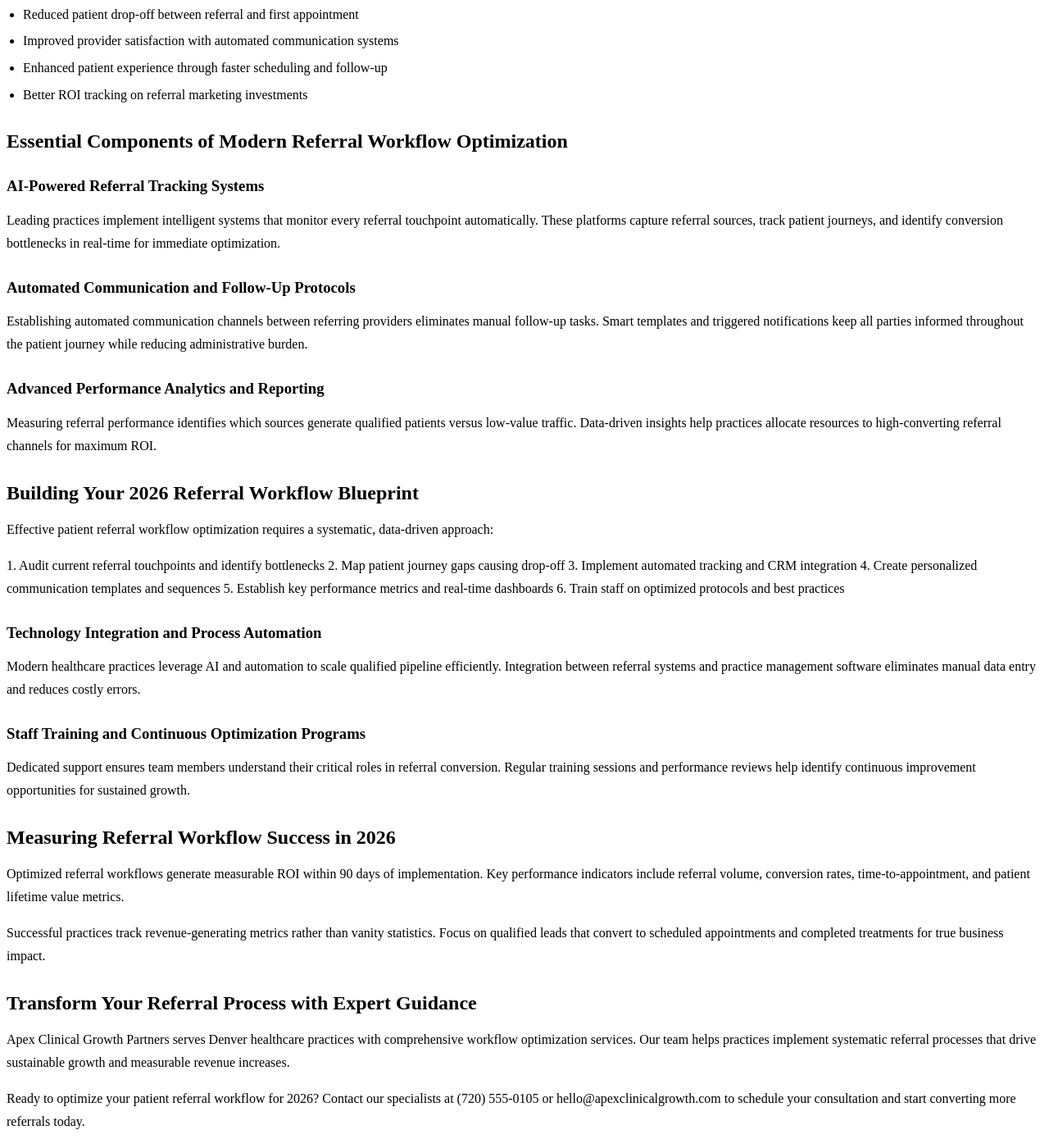
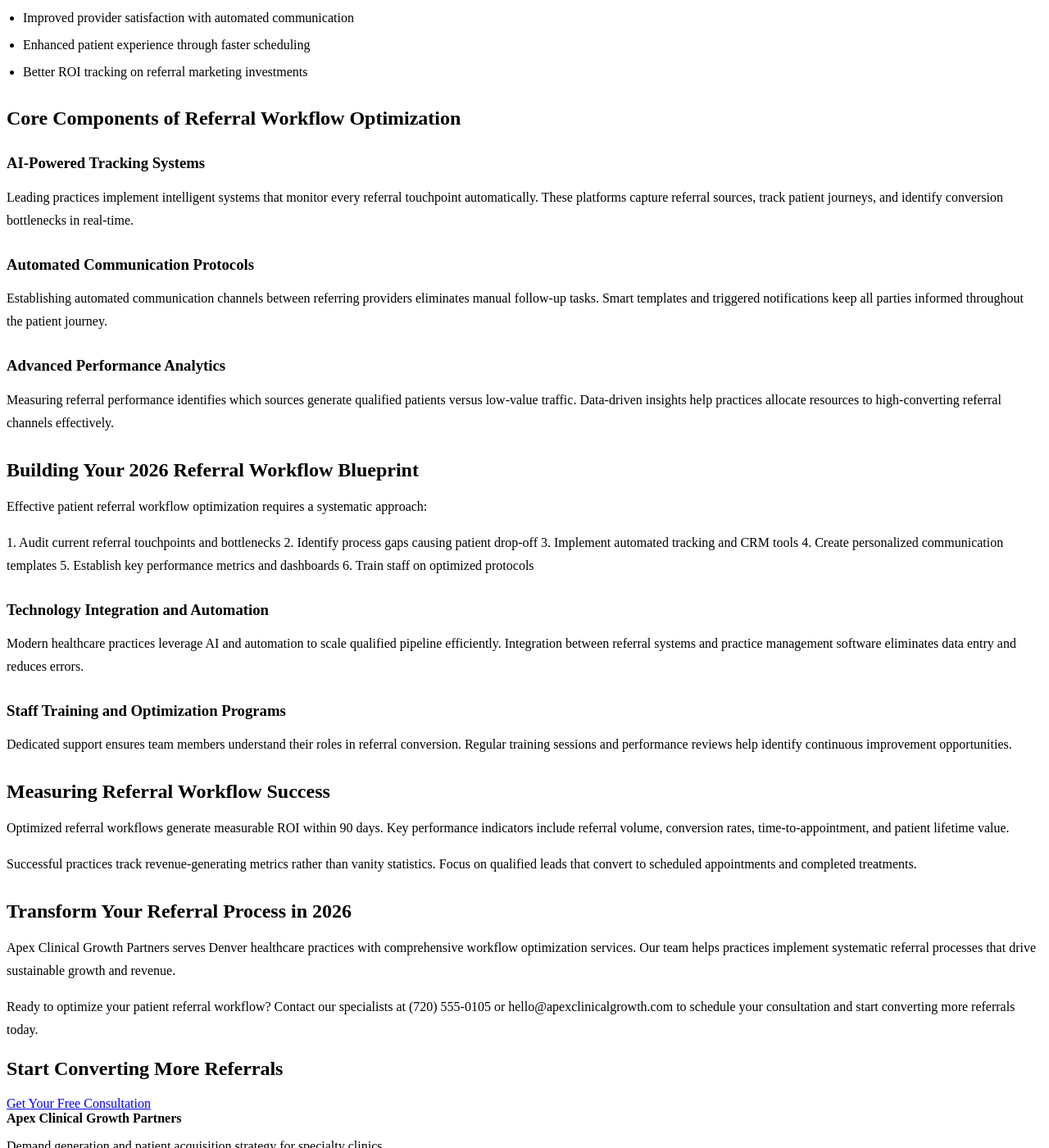
Before and after one commit to prjctlphbt/orbitr-canary-angular-20260228, a Jekyll site: the page patient-referral-workflow-blueprint.html, which Jekyll copies as it is, in a window 1280 px wide and 1400 px high, scrolled down 445 px. Shown: the whole window at 82% size. Built offline with Jekyll 4.4.1, drawn with Linux system fonts in a browser that asks for light colours; some of the changed text lies outside the part shown.

Commit message:
Rollback: Revert changes to patient-referral-workflow-blueprint.html

```diff
--- a/patient-referral-workflow-blueprint.html
+++ b/patient-referral-workflow-blueprint.html
@@ -4,8 +4,8 @@
 <head>
 <meta charset="utf-8"/>
 <meta content="width=device-width, initial-scale=1.0" name="viewport"/>
-<meta content="Transform your patient referral workflow in 2026 with Apex Clinical Growth Partners. Streamline processes, reduce delays, and increase referral conversions by 45% with our proven optimization blueprint." name="description"/>
-<title>Patient Referral Workflow Optimization Blueprint | 2026 Healthcare Growth Guide</title>
+<meta content="Optimize your patient referral workflow with Apex Clinical Growth Partners. Streamline processes, reduce delays, and boost referral volume by 40% in 2026. Get your blueprint today." name="description"/>
+<title>Patient Referral Workflow Optimization Blueprint | 2026 Guide</title>
 <style>
 
 
@@ -95,7 +95,7 @@
 <a href="/services/">Services</a>
 <a href="/blog/insights/">Insights</a>
 <a href="/contact/">Contact</a>
-<a class="cta" href="/contact/">Book Strategy Call</a>
+<a class="cta" href="/contact/">Book Intro Call</a>
 </nav>
 </div>
 </header>
@@ -103,54 +103,54 @@
 <section class="page-hero landing-hero">
 <div class="container">
 <h1>Patient Referral Workflow Optimization Blueprint</h1>
-<a class="cta" href="/services/">Get Your 2026 Blueprint</a>
+<a class="cta" href="/services/">Get Your Blueprint</a>
 </div>
 </section>
 <section class="landing-content">
 <div class="container orbitr-generated-content">
-<h1>Patient Referral Workflow Optimization Blueprint for 2026</h1>
-<p>Streamlined patient referrals drive healthcare growth and maximize revenue in today's competitive landscape. Effective workflow optimization transforms fragmented processes into seamless systems that convert qualified leads into scheduled patients.</p>
-<h2>Why Optimized Referral Workflows Drive Practice Growth</h2>
-<p>Inefficient referral systems waste valuable opportunities and marketing investments. Healthcare practices lose potential revenue when referral processes lack automation, tracking capabilities, and systematic follow-up protocols.</p>
+<h1>Patient Referral Workflow Optimization Blueprint</h1>
+<p>Streamlining patient referrals drives healthcare growth and maximizes revenue in 2026. Effective workflow optimization transforms fragmented processes into seamless systems that convert qualified leads into scheduled patients.</p>
+<h2>Why Patient Referral Workflows Drive Practice Growth</h2>
+<p>Inefficient referral systems waste valuable opportunities and marketing budget. Healthcare practices lose potential revenue when referral processes lack automation and tracking capabilities.</p>
 <p>What practices achieve within 90 days of implementing optimized workflows:</p>
 <ul>
-<li>50% increase in referral conversion rates</li>
+<li>45% increase in referral conversion rates</li>
 <li>Reduced patient drop-off between referral and first appointment</li>
-<li>Improved provider satisfaction with automated communication systems</li>
-<li>Enhanced patient experience through faster scheduling and follow-up</li>
+<li>Improved provider satisfaction with automated communication</li>
+<li>Enhanced patient experience through faster scheduling</li>
 <li>Better ROI tracking on referral marketing investments</li>
 </ul>
-<h2>Essential Components of Modern Referral Workflow Optimization</h2>
-<h3>AI-Powered Referral Tracking Systems</h3>
-<p>Leading practices implement intelligent systems that monitor every referral touchpoint automatically. These platforms capture referral sources, track patient journeys, and identify conversion bottlenecks in real-time for immediate optimization.</p>
-<h3>Automated Communication and Follow-Up Protocols</h3>
-<p>Establishing automated communication channels between referring providers eliminates manual follow-up tasks. Smart templates and triggered notifications keep all parties informed throughout the patient journey while reducing administrative burden.</p>
-<h3>Advanced Performance Analytics and Reporting</h3>
-<p>Measuring referral performance identifies which sources generate qualified patients versus low-value traffic. Data-driven insights help practices allocate resources to high-converting referral channels for maximum ROI.</p>
+<h2>Core Components of Referral Workflow Optimization</h2>
+<h3>AI-Powered Tracking Systems</h3>
+<p>Leading practices implement intelligent systems that monitor every referral touchpoint automatically. These platforms capture referral sources, track patient journeys, and identify conversion bottlenecks in real-time.</p>
+<h3>Automated Communication Protocols</h3>
+<p>Establishing automated communication channels between referring providers eliminates manual follow-up tasks. Smart templates and triggered notifications keep all parties informed throughout the patient journey.</p>
+<h3>Advanced Performance Analytics</h3>
+<p>Measuring referral performance identifies which sources generate qualified patients versus low-value traffic. Data-driven insights help practices allocate resources to high-converting referral channels effectively.</p>
 <h2>Building Your 2026 Referral Workflow Blueprint</h2>
-<p>Effective patient referral workflow optimization requires a systematic, data-driven approach:</p>
-<p>1. Audit current referral touchpoints and identify bottlenecks
-2. Map patient journey gaps causing drop-off
-3. Implement automated tracking and CRM integration
-4. Create personalized communication templates and sequences
-5. Establish key performance metrics and real-time dashboards
-6. Train staff on optimized protocols and best practices</p>
-<h3>Technology Integration and Process Automation</h3>
-<p>Modern healthcare practices leverage AI and automation to scale qualified pipeline efficiently. Integration between referral systems and practice management software eliminates manual data entry and reduces costly errors.</p>
-<h3>Staff Training and Continuous Optimization Programs</h3>
-<p>Dedicated support ensures team members understand their critical roles in referral conversion. Regular training sessions and performance reviews help identify continuous improvement opportunities for sustained growth.</p>
-<h2>Measuring Referral Workflow Success in 2026</h2>
-<p>Optimized referral workflows generate measurable ROI within 90 days of implementation. Key performance indicators include referral volume, conversion rates, time-to-appointment, and patient lifetime value metrics.</p>
-<p>Successful practices track revenue-generating metrics rather than vanity statistics. Focus on qualified leads that convert to scheduled appointments and completed treatments for true business impact.</p>
-<h2>Transform Your Referral Process with Expert Guidance</h2>
-<p>Apex Clinical Growth Partners serves Denver healthcare practices with comprehensive workflow optimization services. Our team helps practices implement systematic referral processes that drive sustainable growth and measurable revenue increases.</p>
-<p>Ready to optimize your patient referral workflow for 2026? Contact our specialists at (720) 555-0105 or hello@apexclinicalgrowth.com to schedule your consultation and start converting more referrals today.</p>
+<p>Effective patient referral workflow optimization requires a systematic approach:</p>
+<p>1. Audit current referral touchpoints and bottlenecks
+2. Identify process gaps causing patient drop-off
+3. Implement automated tracking and CRM tools
+4. Create personalized communication templates
+5. Establish key performance metrics and dashboards
+6. Train staff on optimized protocols</p>
+<h3>Technology Integration and Automation</h3>
+<p>Modern healthcare practices leverage AI and automation to scale qualified pipeline efficiently. Integration between referral systems and practice management software eliminates data entry and reduces errors.</p>
+<h3>Staff Training and Optimization Programs</h3>
+<p>Dedicated support ensures team members understand their roles in referral conversion. Regular training sessions and performance reviews help identify continuous improvement opportunities.</p>
+<h2>Measuring Referral Workflow Success</h2>
+<p>Optimized referral workflows generate measurable ROI within 90 days. Key performance indicators include referral volume, conversion rates, time-to-appointment, and patient lifetime value.</p>
+<p>Successful practices track revenue-generating metrics rather than vanity statistics. Focus on qualified leads that convert to scheduled appointments and completed treatments.</p>
+<h2>Transform Your Referral Process in 2026</h2>
+<p>Apex Clinical Growth Partners serves Denver healthcare practices with comprehensive workflow optimization services. Our team helps practices implement systematic referral processes that drive sustainable growth and revenue.</p>
+<p>Ready to optimize your patient referral workflow? Contact our specialists at (720) 555-0105 or hello@apexclinicalgrowth.com to schedule your consultation and start converting more referrals today.</p>
 </div>
 </section>
 <section class="landing-cta">
 <div class="container">
-<h2>Start Converting More Referrals in 2026</h2>
-<a class="cta" href="/services/">Get Your Free Strategy Session</a>
+<h2>Start Converting More Referrals</h2>
+<a class="cta" href="/services/">Get Your Free Consultation</a>
 </div>
 </section>
 </main>
```
